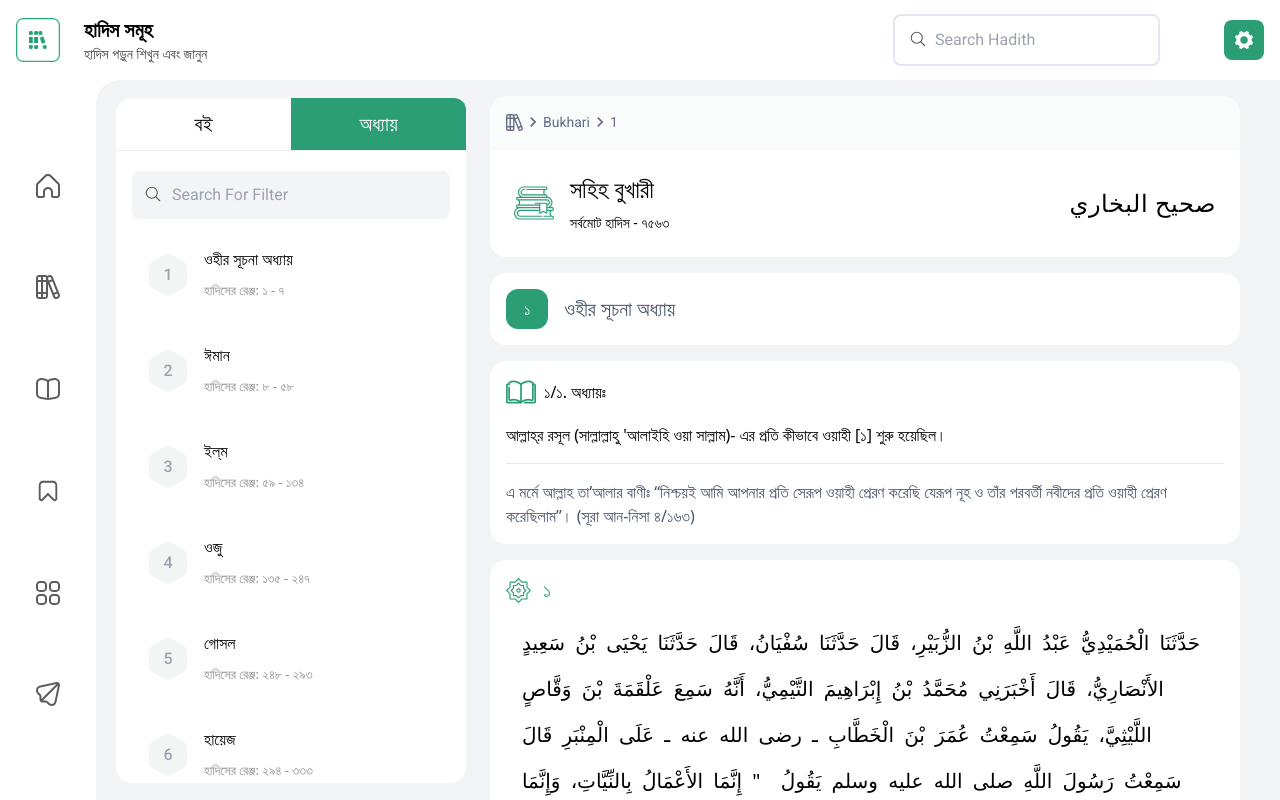
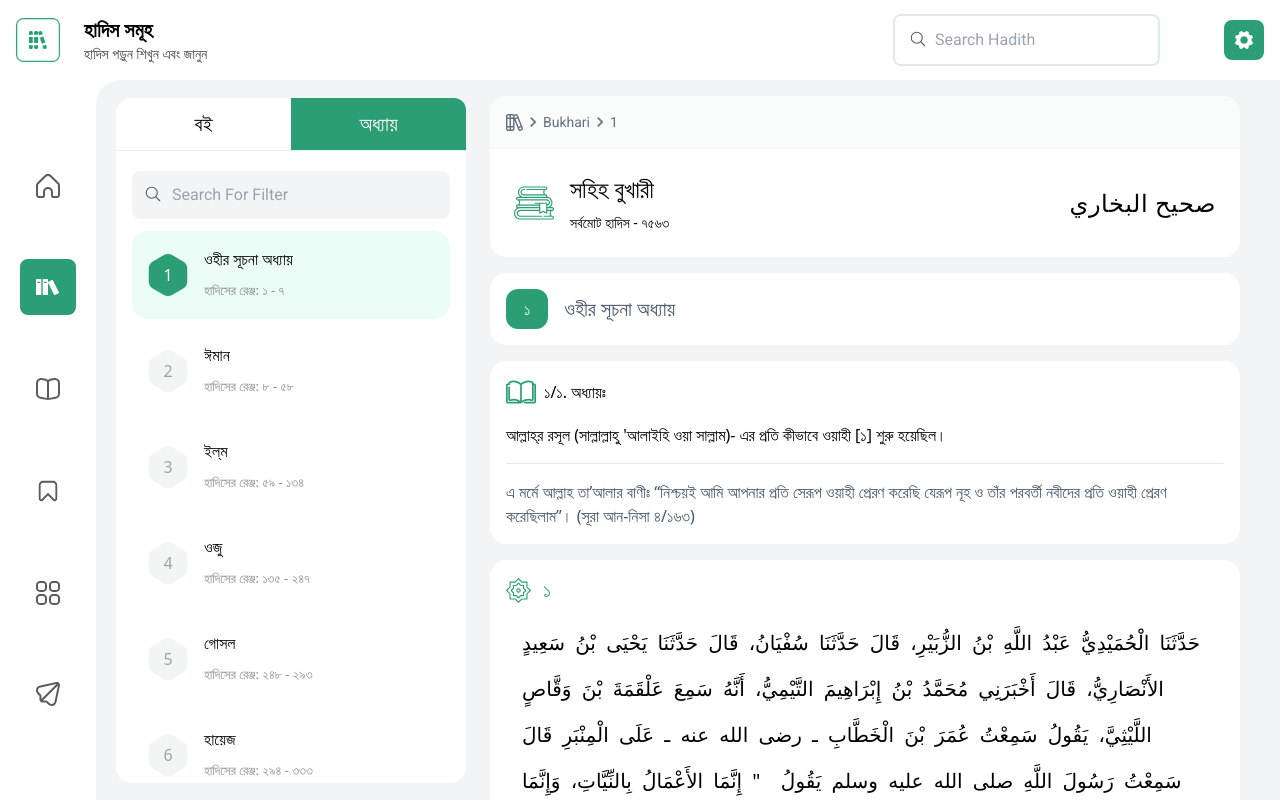
Before and after one commit to IsbatBInHossain/hadith-app, a Next.js app: page / in a window 1280 px wide. Built offline with nearby package versions, Linux system fonts and the light colour scheme.

Commit message:
Added toggle for Selection

```diff
--- a/components/AppContext.tsx
+++ b/components/AppContext.tsx
@@ -1,17 +1,17 @@
 'use client'
 
 import { StateContext, ThemeContext } from '@/context'
-import { StateType } from '@/types'
+import { StateType, ThemeType } from '@/types'
 import { useState } from 'react'
 
 export const initialState: StateType = {
-  book: 'bukhari',
-  chapter: 1,
+  book: 'সহিহ বুখারী',
+  chapter: 'ওহীর সূচনা অধ্যায়',
 }
 
 const AppContext = ({ children }: { children: React.ReactNode }) => {
   const [state, setState] = useState(initialState)
-  const [theme, setTheme] = useState('light')
+  const [theme, setTheme] = useState<ThemeType>('light')
 
   return (
     <ThemeContext.Provider value={{ theme, setTheme }}>
--- a/components/Body/Content/Content.tsx
+++ b/components/Body/Content/Content.tsx
@@ -3,9 +3,12 @@
 import ContentHeader from './ContentHeader'
 import ChapterCard from './ChapterCard'
 import { IoMenuOutline } from 'react-icons/io5'
+import { useContext } from 'react'
+import { StateContext } from '@/context'
 
 const Content = () => {
   const chapters = chapterHadith.hadith
+  const state = useContext(StateContext)
 
   return (
     <div className=' h-full w-full mx-6 flex items-center flex-col mt-8 overflow-y-auto scrollbar custom-scrollbar dark:text-carbon-dark'>
@@ -13,7 +16,7 @@
 
       <div className=' rounded-2xl bg-white dark:bg-dark-gray p-4 max-lg:flex hidden items-center gap-4 w-full'>
         <IoMenuOutline className=' w-6 h-6' />
-        <h3 className=''>{chapters[0].book_name.toLocaleUpperCase('bn-BN')}</h3>
+        <h3>{state?.state.book}</h3>
       </div>
       <div className=' rounded-2xl bg-white dark:bg-dark-gray p-4 flex items-center gap-4 w-full mt-4'>
         <h4 className=' flex items-center justify-center text-white w-[42.34px] h-10 rounded-xl bg-primary font-medium leading-6'>
--- a/components/Body/Content/ContentHeader.tsx
+++ b/components/Body/Content/ContentHeader.tsx
@@ -1,4 +1,3 @@
-import React from 'react'
 import Image from 'next/image'
 import { MdOutlineKeyboardArrowRight } from 'react-icons/md'
 
--- a/components/Body/Selection/Books.tsx
+++ b/components/Body/Selection/Books.tsx
@@ -1,4 +1,3 @@
-'use client'
 import allBooks from '@/public/data/all-books.json'
 import bukhari from '@/public/data/bukhari.json'
 import SelectionCard from './SelectionCard'
--- a/components/Body/Selection/Selection.tsx
+++ b/components/Body/Selection/Selection.tsx
@@ -1,10 +1,11 @@
 'use client'
-import React, { useState } from 'react'
+import { useState } from 'react'
 import SelectionSearchbar from './SelectionSearchbar'
 import Books from './Books'
 
 const Selection = () => {
   const [selector, setSelector] = useState('chapters')
+
   const handleClick = (e: React.MouseEvent<HTMLParagraphElement>) => {
     setSelector((e.target as HTMLParagraphElement).id)
   }
--- a/components/Body/Selection/SelectionCard.tsx
+++ b/components/Body/Selection/SelectionCard.tsx
@@ -1,4 +1,7 @@
-import React from 'react'
+'use client'
+
+import { StateContext } from '@/context'
+import { useContext } from 'react'
 
 interface Props {
   title: string
@@ -12,16 +15,42 @@
   if (selector === 'books') {
     formattedNumber = parseInt(number).toLocaleString('bn-BD')
   }
+  const state = useContext(StateContext)
+  const isSpecial =
+    state?.state.book === title || state?.state.chapter === title
+
+  const handleClick = () => {
+    if (selector === 'books') {
+      state?.setState({ ...state.state, book: title })
+    } else {
+      state?.setState({ ...state.state, chapter: title })
+    }
+  }
 
   return (
-    <div className=' p-4 flex  group cursor-pointer  false bg-white dark:bg-dark-gray group dark:hover:bg-hadith-bg-lite-dark hover:bg-accent justify-between items-center rounded-2xl h-[6.25rem]'>
+    <div
+      className={`p-4 flex  group cursor-pointer justify-between items-center rounded-2xl h-[6.25rem] ${
+        isSpecial
+          ? ' dark:bg-hadith-bg-lite-dark bg-accent'
+          : 'bg-white dark:bg-dark-gray group dark:hover:bg-hadith-bg-lite-dark hover:bg-accent'
+      }`}
+      onClick={handleClick}
+    >
       <div className=' flex items-center gap-4'>
         <div className='h-12 w-12 max-xl:w-10 max-xl:h-10  flex items-center justify-center relative'>
-          <h3 className='text-gray-400 group-hover:text-white absolute font-medium font-sans group-hover:opacity-100'>
+          <h3
+            className={`${
+              isSpecial ? 'text-white' : 'text-gray-400 group-hover:text-white'
+            } absolute font-medium group-hover:opacity-100`}
+          >
             {code}
           </h3>
           <svg
-            className='fill-[#f1f5f4] dark:fill-hadith-bg-lite-dark group-hover:fill-primary false    '
+            className={` ${
+              isSpecial
+                ? 'fill-primary'
+                : 'fill-[#f1f5f4] dark:fill-hadith-bg-lite-dark group-hover:fill-primary'
+            }`}
             width='56'
             height='62'
             viewBox='0 0 56 62'
--- a/components/Sidebar.tsx
+++ b/components/Sidebar.tsx
@@ -2,6 +2,7 @@
 import Image from 'next/image'
 import { iconType, sideBarIcons } from '@/consts'
 import { useState } from 'react'
+import { ImBooks } from 'react-icons/im'
 
 const Sidebar = () => {
   const [isHovered, setIsHovered] = useState<iconType | null>(null)
@@ -12,18 +13,21 @@
           <li
             key={icon.name}
             className={`p-4 rounded-lg hover:bg-hadith-bg-lite dark:hover:bg-hadith-bg-lite-dark cursor-pointer ${
-              icon.name == 'Others' ? 'max-md:hidden' : ''
-            }`}
+              icon.name === 'Others' ? 'max-md:hidden' : ''
+            } ${icon.name === 'Books' ? 'bg-primary' : ''}`}
             onMouseEnter={() => setIsHovered(icon)}
             onMouseLeave={() => setIsHovered(null)}
           >
+            {icon.name === 'Books' ? (
+              <ImBooks className=' w-6 h-6 text-white' />
+            ) : (
               <Image
                 src={isHovered?.name == icon.name ? icon.hoverSrc : icon.src}
                 alt={`${icon.name} logo`}
                 width={24}
                 height={24}
-              className=' fill-carbon dark:fill-carbon-dark'
               />
+            )}
           </li>
         ))}
       </ul>
--- a/context/ThemeContext.ts
+++ b/context/ThemeContext.ts
@@ -3,7 +3,7 @@
 
 interface ThemeContextType {
   theme: ThemeType
-  setTheme: Dispatch<SetStateAction<string>>
+  setTheme: Dispatch<SetStateAction<ThemeType>>
 }
 
 export const ThemeContext = createContext<ThemeContextType | null>(null)
--- a/types.ts
+++ b/types.ts
@@ -41,7 +41,7 @@
 
 export type StateType = {
   book: string
-  chapter: number
+  chapter: string
 }
 
 export type ThemeType = 'light' | 'dark' | 'system'
```
Lines whose indentation alone changed are shown as unchanged.
